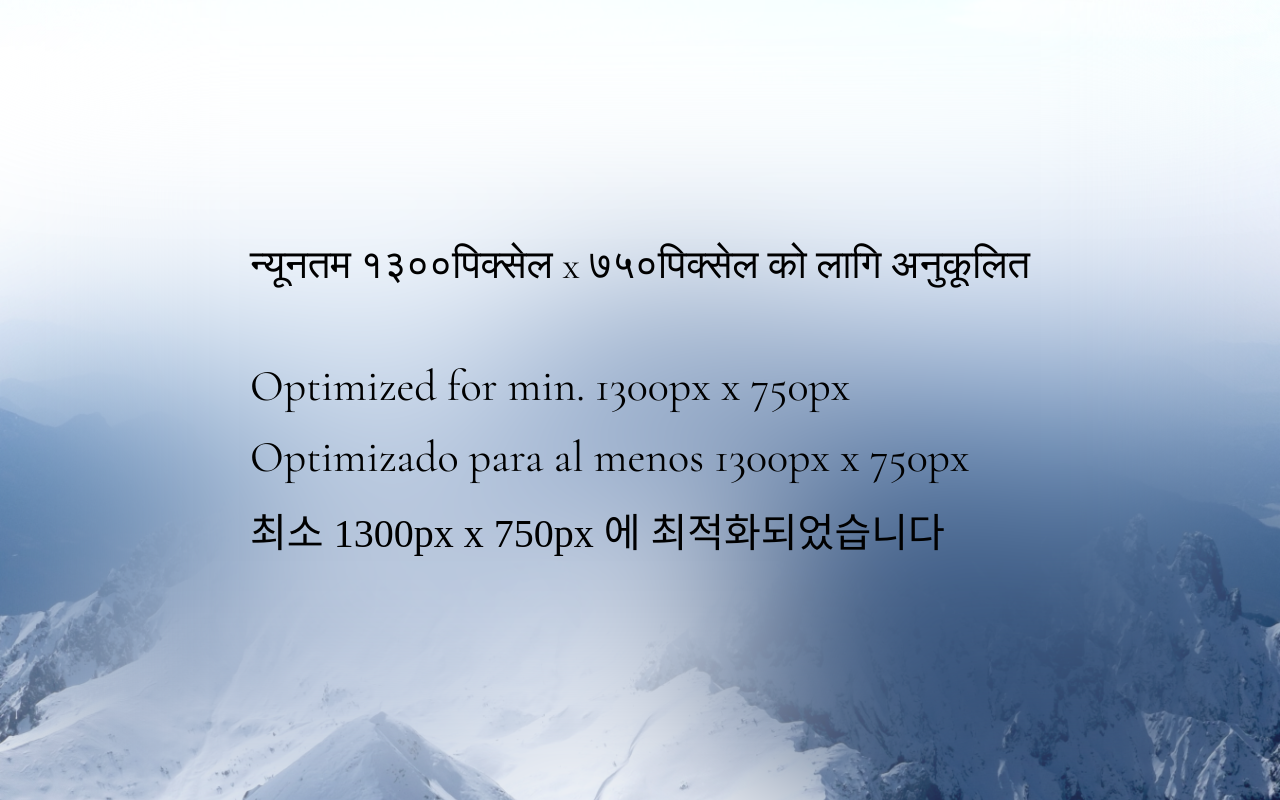
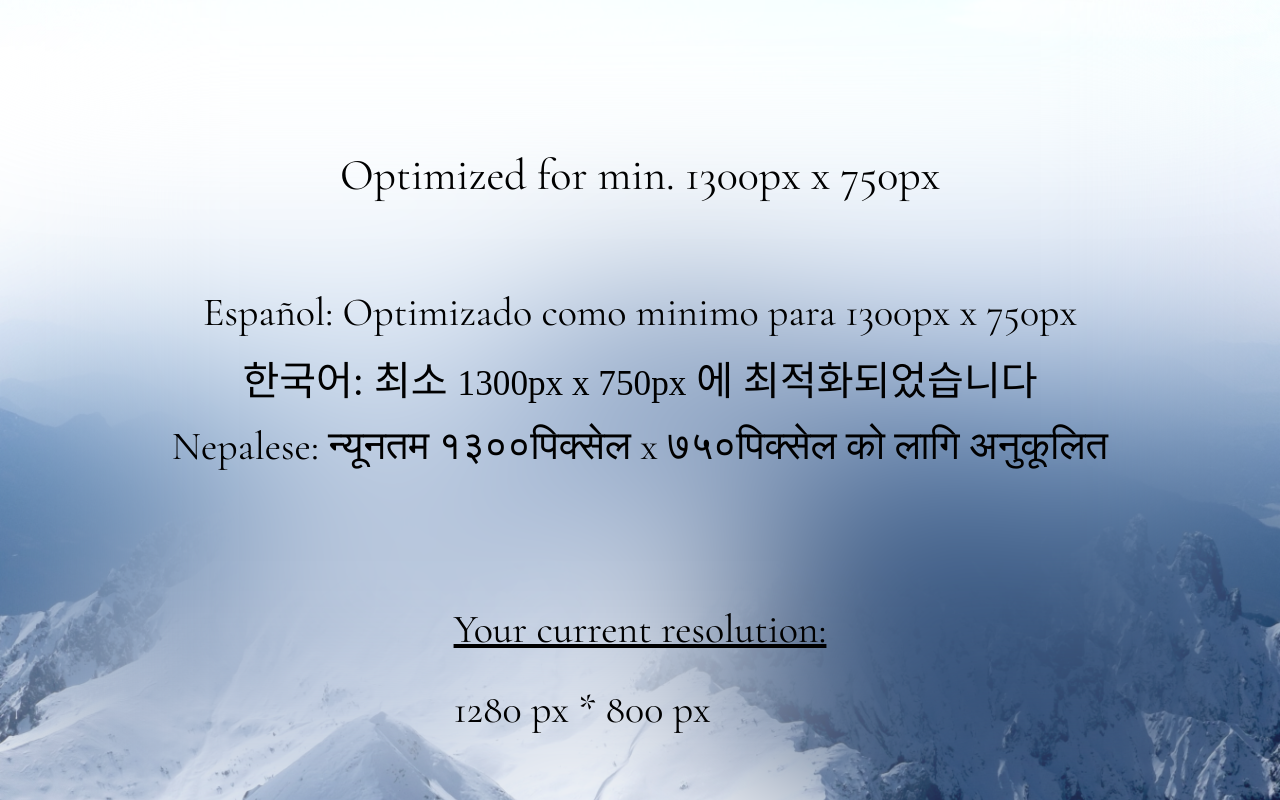
Before and after one commit to j-eick/everest, a React (Vite) app: page / in a window 1280 px wide. Built offline with nearby package versions, Linux system fonts and the light colour scheme; a web font is replaced by a local one.

Commit message:
Limbus now shows current resolution

```diff
--- a/src/App.tsx
+++ b/src/App.tsx
@@ -58,7 +58,7 @@ function App() {
           </TextBox>
         </Canvas>
       ) : (
-        <Limbus />
+        <Limbus windowsSize={windowWidth} />
       )}
     </Layout>
   );
--- a/src/pages/Limbus.tsx
+++ b/src/pages/Limbus.tsx
@@ -1,22 +1,21 @@
 import Layout from "../components/Layout";
 
-export default function Limbus() {
+export default function Limbus({ windowsSize }) {
+  const renderResolution = () => {
+    return `${windowsSize.width} px * ${windowsSize.height} px`;
+  };
+
   return (
     <Layout>
-      <ul>
+      <ul style={{ textAlign: "center" }}>
         <li>
-          <p style={{ fontSize: "2.5rem", paddingBottom: "70px" }}>
-            न्यूनतम १३००पिक्सेल x ७५०पिक्सेल को लागि अनुकूलित
-          </p>
-        </li>
-        <li>
-          <p style={{ fontSize: "2.75rem" }}>
+          <p style={{ fontSize: "2.75rem", padding: "80px 0px" }}>
             Optimized for min. 1300px x 750px
           </p>
         </li>
         <li>
-          <p style={{ fontSize: "2.75rem", lineHeight: "2" }}>
-            Optimizado para al menos 1300px x 750px
+          <p style={{ fontSize: "2.5rem", lineHeight: "1.5" }}>
+            Español: Optimizado como minimo para 1300px x 750px
           </p>
         </li>
         <li>
@@ -24,13 +23,26 @@ export default function Limbus() {
             style={{
               fontSize: "2.5rem",
               fontFamily: "var(--fontFamily-diphylleia)",
+              lineHeight: "2",
             }}
           >
-            최소 <span style={{ fontSize: "2.5rem" }}>1300px x 750px</span> 에
+            한국어: 최소{" "}
+            <span style={{ fontSize: "2.2rem" }}>1300px x 750px</span> 에
             최적화되었습니다
           </p>
         </li>
+        <li>
+          <p style={{ fontSize: "2.5rem" }}>
+            Nepalese: न्यूनतम १३००पिक्सेल x ७५०पिक्सेल को लागि अनुकूलित
+          </p>
+        </li>
       </ul>
+      <div style={{ fontSize: "2.5rem" }}>
+        <p style={{ paddingBottom: "2rem", textDecoration: "underline" }}>
+          Your current resolution:
+        </p>
+        {renderResolution()}
+      </div>
     </Layout>
   );
 }
```
